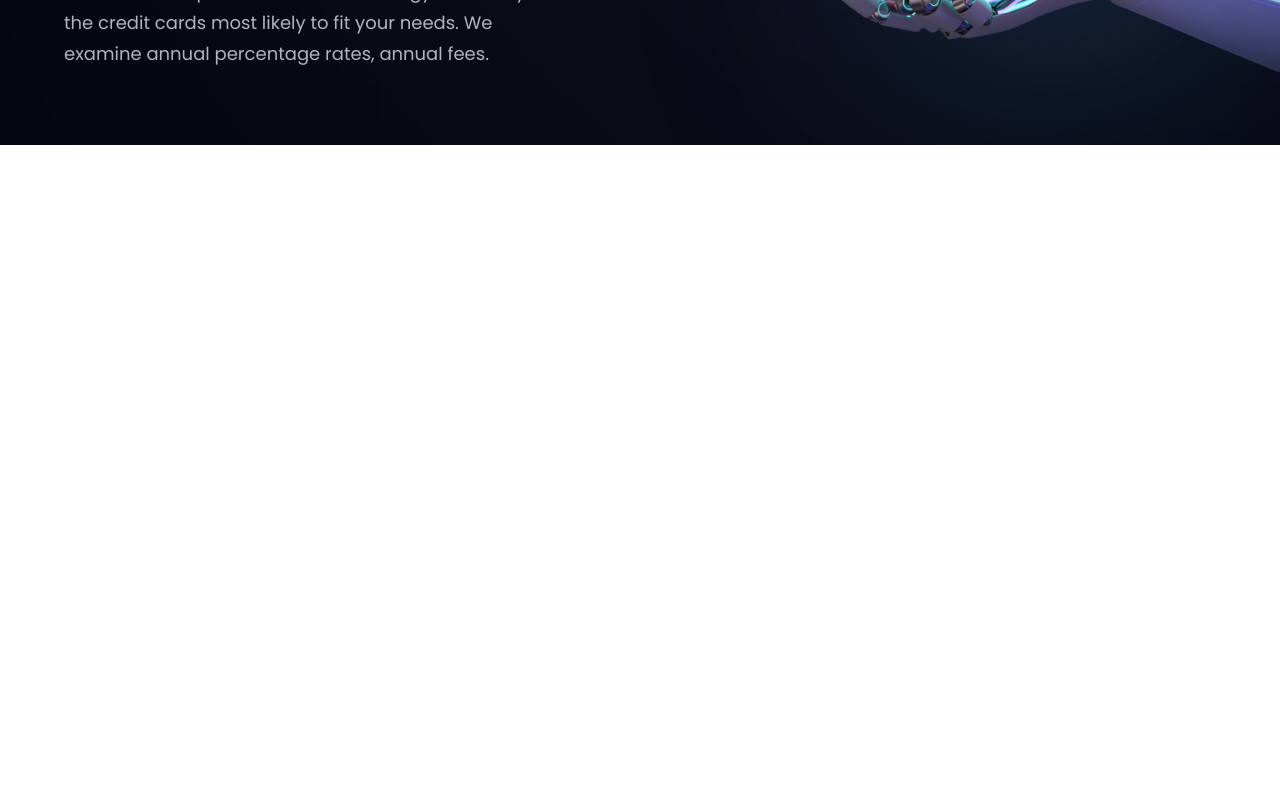
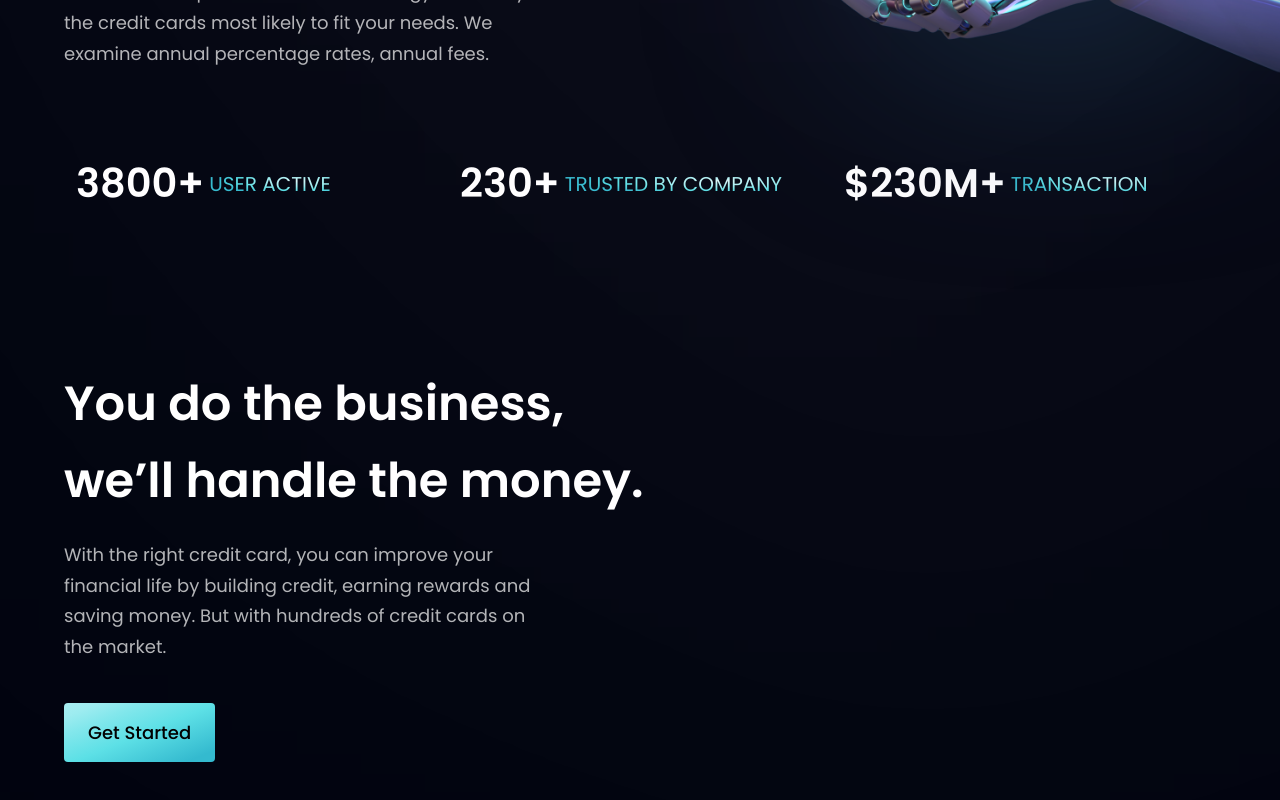
Before and after one commit to skinet-web/webpage-hb, a React (Vite) app: page / in a window 1280 px wide. Shown: the part 652-1452 px from the top of the page. Before the commit the page ends 800 px from the top, so only its background shows below. Built offline with nearby package versions, Linux system fonts and the light colour scheme.

Commit message:
Added more elements

```diff
--- a/src/App.jsx
+++ b/src/App.jsx
@@ -1,5 +1,5 @@
 import styles from './style.js';
-import {Navbar, Hero} from './components';
+import {Navbar, Hero, Stats, Business} from './components';
 
 const App = () => (
   <div className="bg-primary w-full overflow-hidden">
@@ -15,18 +15,12 @@ const App = () => (
       </div>
     </div>
 
-    {/* <div className={`bg-primary ${styles.paddingX} ${styles.flexCenter}`}>
+    <div className={`bg-primary ${styles.paddingX} ${styles.flexCenter}`}>
       <div className={`${styles.boxWidth}`}>
         <Stats />
         <Business />
-        <Billing />
-        <CardDeal />
-        <Testimonials />
-        <Clients />
-        <CTA />
-        <Footer />
       </div>
-    </div> */}
+    </div>
   </div>
 );
 
--- /dev/null
+++ b/src/components/Business.jsx
@@ -0,0 +1,28 @@
+import {features} from '../constants/index'
+import styles, {layout} from '../style'
+import Button from './Button'
+import Features from './Features'
+
+
+const Business = () => {
+  return (
+    <section id='features' className={layout.section}>
+        <div className={layout.sectionInfo}>
+            <h2 className={styles.heading2}>
+            You do the business, <br className='sm:block hidden'/> we’ll handle the money.
+            </h2>
+            <p className={`${styles.paragraph} max-w-[470px] mt-5`}>
+            With the right credit card, you can improve your
+            financial life by building credit, earning rewards and
+            saving money. But with hundreds of credit cards on the market.
+            </p>
+            <Button styles='mt-10'/>
+
+        </div>
+        <div>
+        </div>
+    </section>
+  )
+}
+
+export default Business
--- /dev/null
+++ b/src/components/Button.jsx
@@ -0,0 +1,12 @@
+import React from 'react'
+
+const Button = ({styles}) => {
+  return (
+    <button type='button' className={`bg-blue-gradient rounded
+    font-medium py-4 px-6 text-[18px] font-poppins ${styles}`}>
+    Get Started
+    </button>
+  )
+}
+
+export default Button
--- /dev/null
+++ b/src/components/Features.jsx
@@ -0,0 +1,9 @@
+import React from 'react'
+
+const Features = () => {
+  return (
+    <div>Features</div>
+  )
+}
+
+export default Features
--- /dev/null
+++ b/src/components/Stats.jsx
@@ -0,0 +1,24 @@
+import {stats} from '../constants/index'
+import styles from '../style'
+
+const Stats = () => {
+  return (
+    <section className={`${styles.flexCenter} flex-row flex-wrap
+    sm:mb-20 mb-6`}>
+    {stats.map((stat) => (
+        <div key={stat.id} className={`flex-1 flex justify-start items-center
+        flex-row m-3`}>
+            <h4 className='font-poppins font-semibold
+            xs:text-[40px] xs:leading-[53px] text-[30px]
+             leading-[43px] text-white'>{stat.value}</h4>
+            <p className='font-poppins font-normal
+            xs:text-[20px] xs:leading-[20px] text-[15px]
+             leading-[21px] text-gradient uppercase ml-[5px]'>{stat.title}</p>
+        </div>
+    ))}
+
+    </section>
+  )
+}
+
+export default Stats
```
Also changed, not shown: src/components/index.js (+4 -16 lines).
